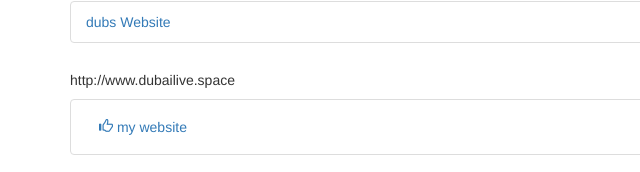
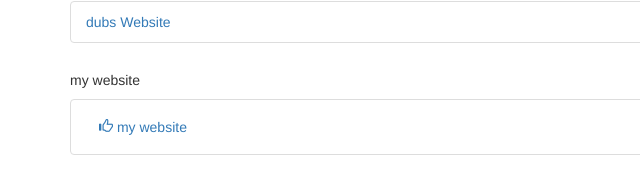
Before and after one commit to dubsrepo/dubsrepo.github.io, a plain HTML site: page depictions/index.html in a window 1280 px wide. Shown: the part 731-903 px from the top of the page, 0-640 px from the left. Drawn offline with nearby package versions, Linux system fonts and the light colour scheme; files whose address does not match are found by name.

Commit message:
update index.html

```diff
--- a/depictions/index.html
+++ b/depictions/index.html
@@ -239,7 +239,7 @@
 
 <div id="my website">
 	<div class="container">
-		<h5>http://www.dubailive.space</h5>
+		<h5>my website</h5>
 		<ul class="list-group" id="repoFooterLinks">
 		</ul>
 	</div>
```
